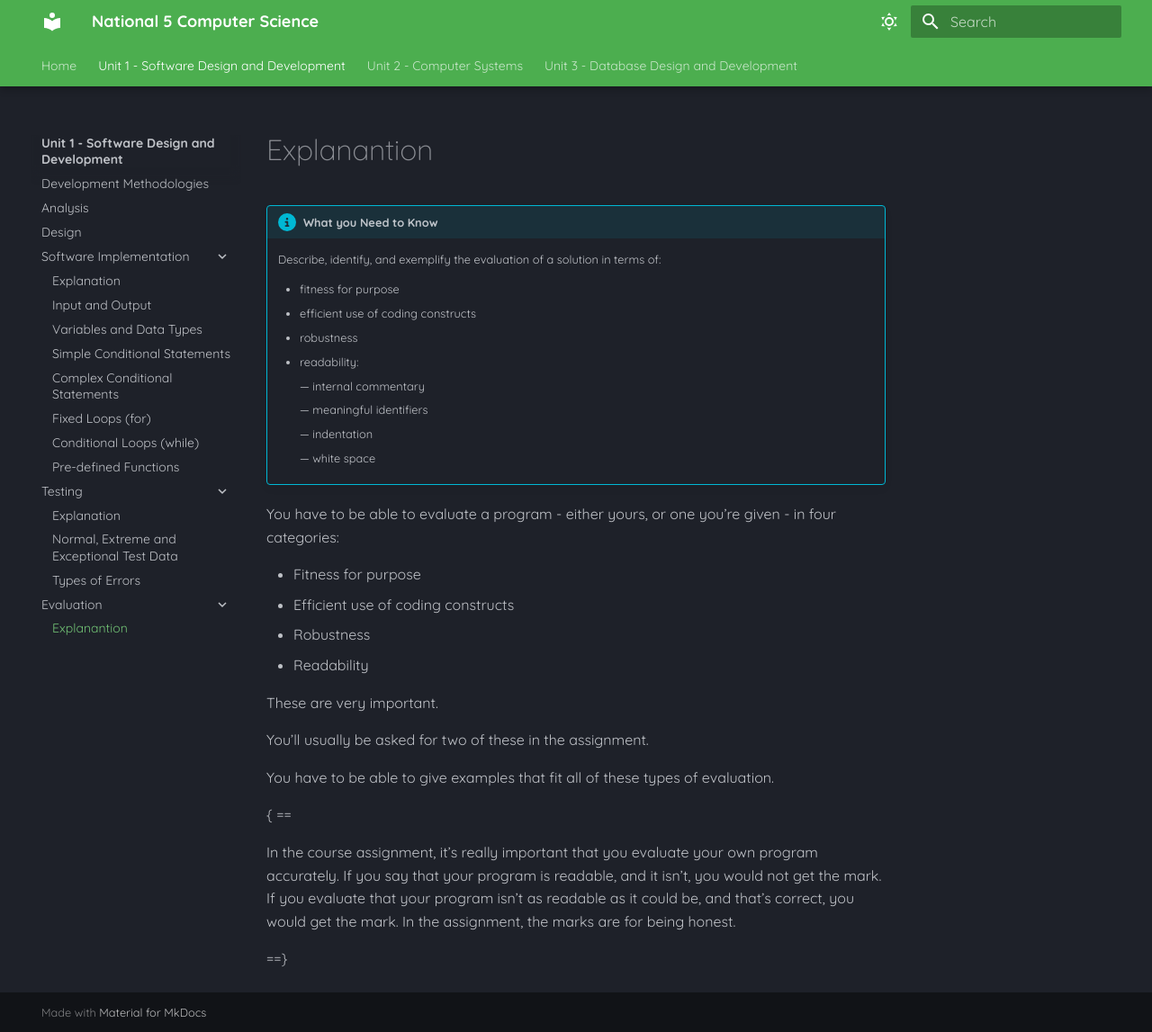
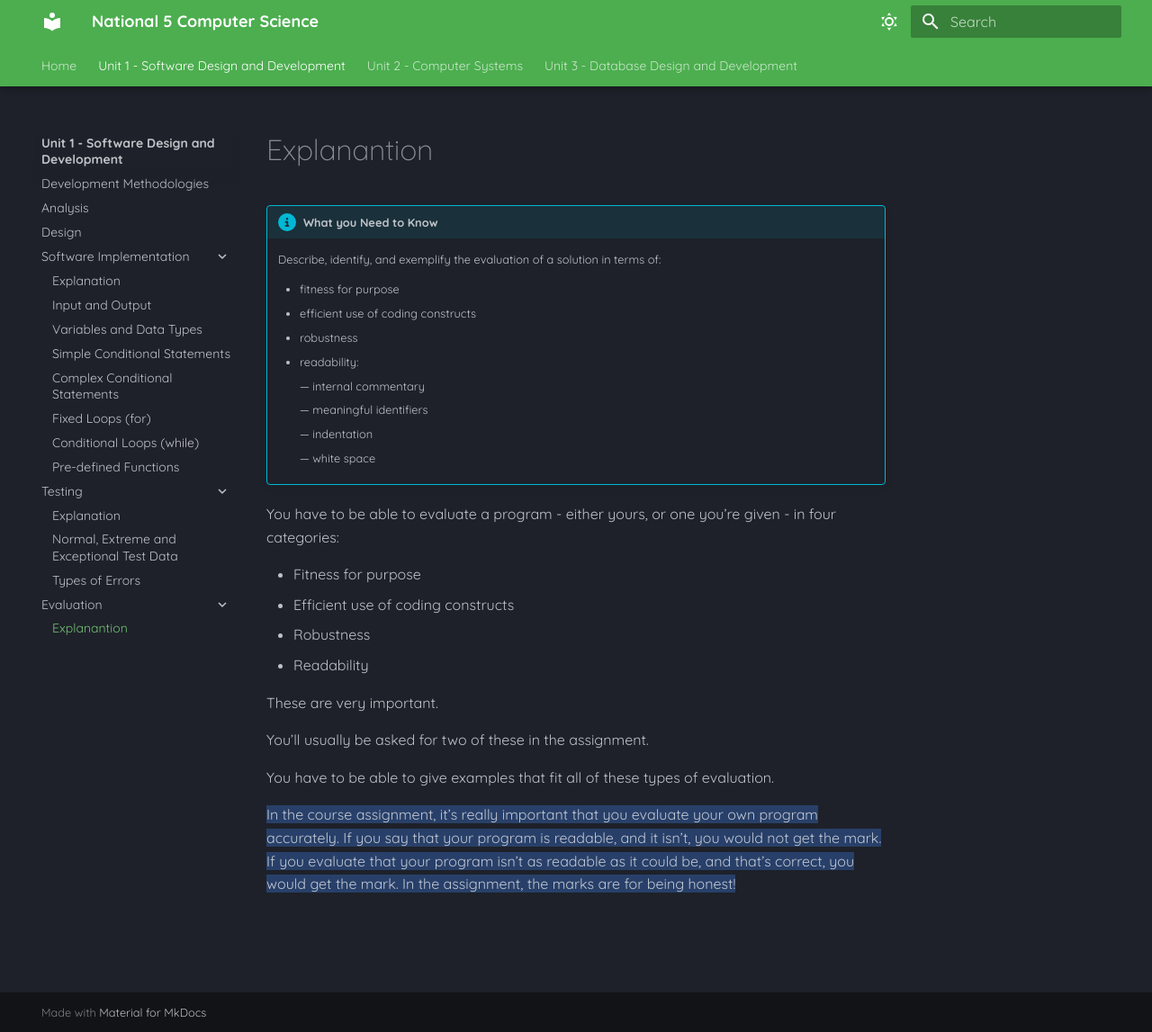
Before and after one commit to Mr-Wood-CS/National-5-CS, an MkDocs documentation site: the page built from docs/SDD/6.0-Evaluation.md, in a window 1280 px wide and 1147 px high. Shown: the whole window at 90% size. Built offline with MkDocs 1.6.1 and Material for MkDocs 9.7.7, drawn with Linux system fonts in a browser that asks for light colours.

```diff
--- a/docs/SDD/6.0-Evaluation.md
+++ b/docs/SDD/6.0-Evaluation.md
@@ -30,8 +30,4 @@ You’ll usually be asked for two of these in the assignment.
 
 You have to be able to give examples that fit all of these types of evaluation.
 
-{ ==
-
-In the course assignment, it’s really important that you evaluate your own program accurately. If you say that your program is readable, and it isn’t, you would not get the mark. If you evaluate that your program isn’t as readable as it could be, and that’s correct, you would get the mark. In the assignment, the marks are for being honest.
-
-==}
+{== In the course assignment, it’s really important that you evaluate your own program accurately. If you say that your program is readable, and it isn’t, you would not get the mark. If you evaluate that your program isn’t as readable as it could be, and that’s correct, you would get the mark. In the assignment, the marks are for being honest! ==}
```
